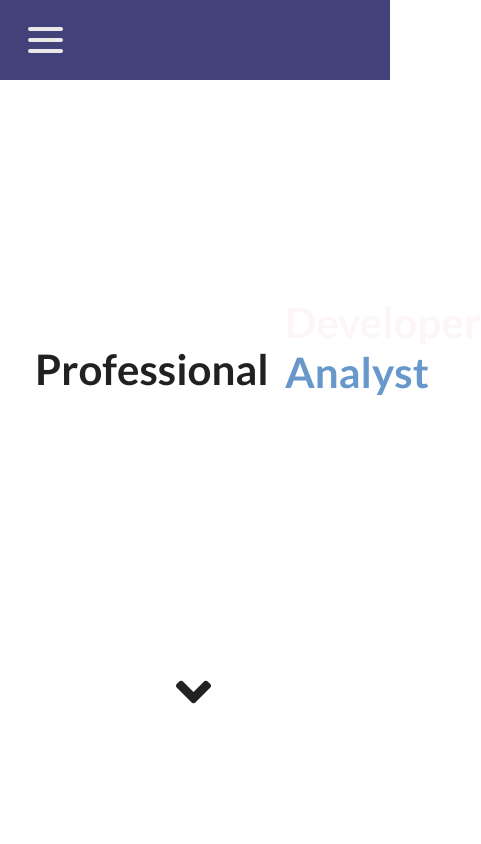
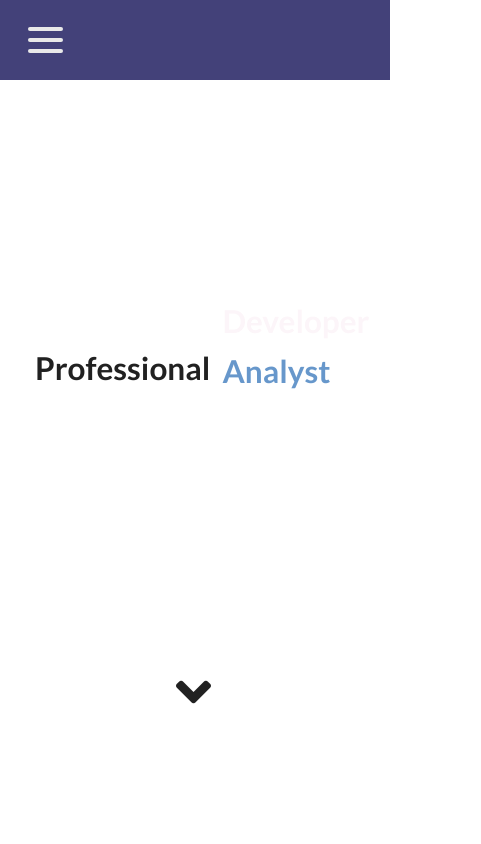
Before and after one commit to chris-av/portfolio-react, a Next.js app: page / in a window 390 px wide. Shown: the top 844 px of the page, 481 px wide, since content can reach past the window. Built offline with nearby package versions, Linux system fonts and the light colour scheme.

Commit message:
font was too big for mobile

```diff
--- a/components/Introduction.tsx
+++ b/components/Introduction.tsx
@@ -36,7 +36,7 @@ export default function Introduction() {
   return (
     <div className="h-screen p-12">
       <div className="relative flex items-center h-5/6">
-        <h1 className="relative -top-20 -left-2 text-5xl md:text-6xl md:left-20 lg:text-8xl">Professional &nbsp;
+        <h1 className="relative -top-20 -left-2 text-4xl md:text-6xl md:left-20 lg:text-8xl">Professional &nbsp;
           { transitions((style, item) => (
             <animated.span style={{ ...style, color: colors[item] }} className="absolute">
               { item }
```
